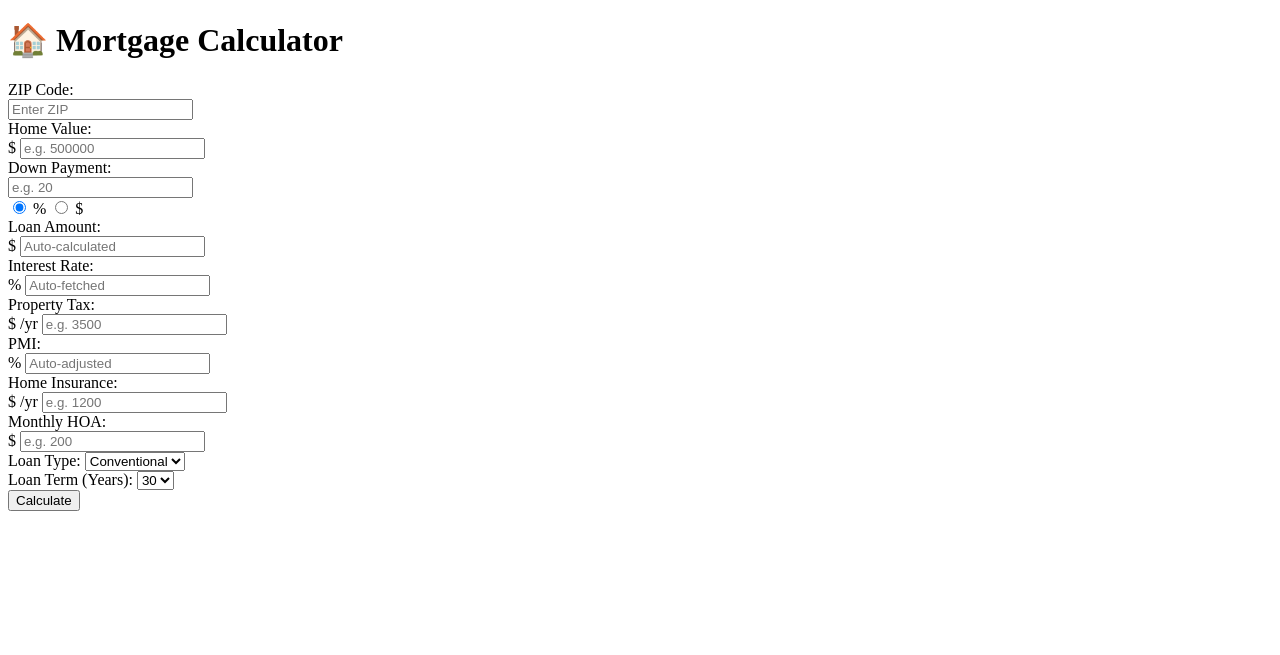
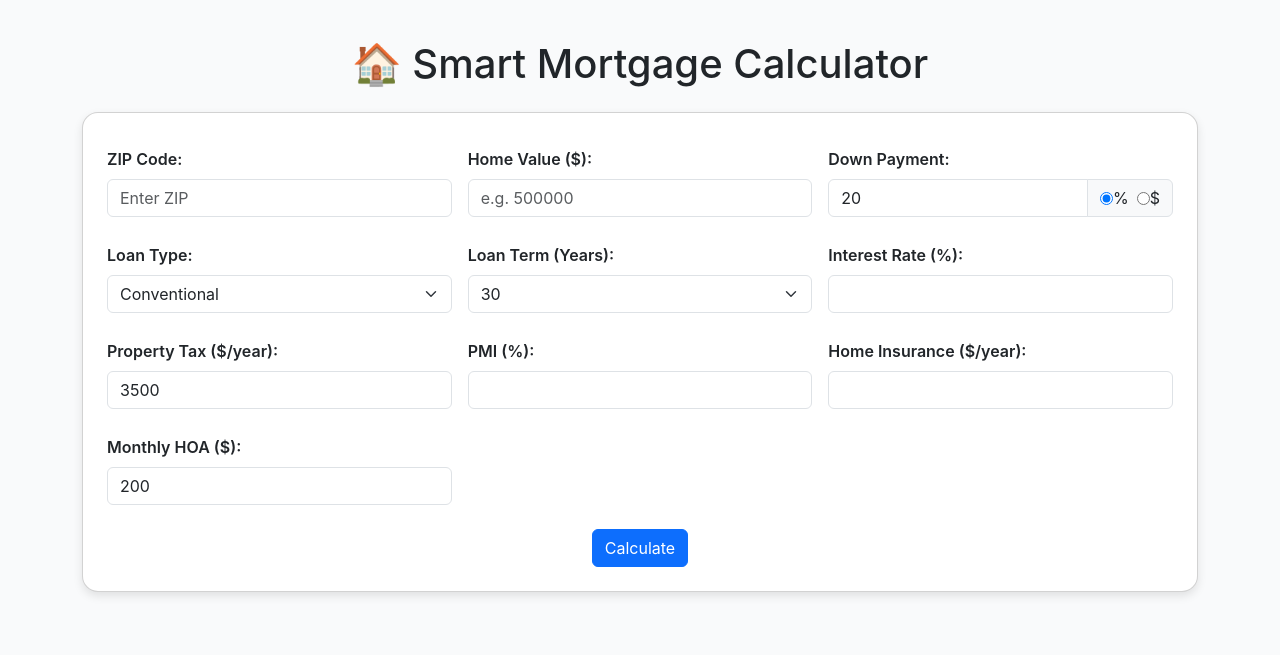
Before and after one commit to sandeepvlab/FinanceToolsHub, a Flask app: page / in a window 1280 px wide. Shown: the top 655 px of the page. Run offline with Flask 3, Linux system fonts and the light colour scheme.

Commit message:
Update index.html

```diff
--- a/templates/index.html
+++ b/templates/index.html
@@ -1,134 +1,220 @@
 <!DOCTYPE html>
 <html lang="en">
 <head>
-  <meta charset="UTF-8" />
-  <meta name="viewport" content="width=device-width, initial-scale=1.0" />
-  <title>🏠 Mortgage Calculator</title>
-  <link rel="stylesheet" href="{{ url_for('static', filename='style.css') }}">
+  <meta charset="UTF-8">
+  <title>Smart Mortgage Calculator</title>
   <script src="https://cdn.jsdelivr.net/npm/chart.js"></script>
+  <link href="https://cdn.jsdelivr.net/npm/bootstrap@5.3.3/dist/css/bootstrap.min.css" rel="stylesheet">
+  <style>
+    body {
+      background: #f9fafb;
+      font-family: 'Inter', sans-serif;
+      padding: 40px;
+    }
+    .card {
+      border-radius: 16px;
+      box-shadow: 0 4px 10px rgba(0,0,0,0.1);
+    }
+    .form-label {
+      font-weight: 600;
+      margin-top: 10px;
+    }
+    .result-box {
+      background: #fff;
+      border-radius: 12px;
+      padding: 25px;
+      box-shadow: 0 2px 6px rgba(0,0,0,0.08);
+      margin-top: 30px;
+    }
+    .result-flex {
+      display: flex;
+      justify-content: space-between;
+      align-items: flex-start;
+      flex-wrap: wrap;
+      gap: 30px;
+    }
+    .chart-container {
+      flex: 1;
+      min-width: 280px;
+      max-width: 350px;
+    }
+    .summary-container {
+      flex: 1;
+      min-width: 280px;
+    }
+    canvas {
+      width: 100% !important;
+      height: auto !important;
+    }
+  </style>
 </head>
-
 <body>
   <div class="container">
-    <h1>🏠 Mortgage Calculator</h1>
+    <h1 class="mb-4 text-center">🏠 Smart Mortgage Calculator</h1>
 
-    <form id="mortgageForm">
-      <div class="form-group">
-        <label for="zipcode">ZIP Code:</label>
-        <div class="input-with-symbol">
-          <input type="text" id="zipcode" name="zipcode" placeholder="Enter ZIP">
-        </div>
+    <div class="card p-4 mb-4">
+      <div class="row g-3">
+        <div class="col-md-4">
+          <label class="form-label">ZIP Code:</label>
+          <input id="zipcode" class="form-control" placeholder="Enter ZIP" onchange="updateRate()" />
         </div>
 
-      <div class="form-group">
-        <label for="home_value">Home Value:</label>
-        <div class="input-with-symbol">
-          <span>$</span>
-          <input type="number" id="home_value" name="home_value" placeholder="e.g. 500000">
-        </div>
+        <div class="col-md-4">
+          <label class="form-label">Home Value ($):</label>
+          <input id="home_value" type="number" class="form-control" placeholder="e.g. 500000" />
         </div>
 
-      <div class="form-group">
-        <label for="down_payment">Down Payment:</label>
-        <div class="input-with-symbol">
-          <input type="number" id="down_payment" name="down_payment" placeholder="e.g. 20">
-          <div class="radio-group">
-            <label><input type="radio" name="dp_type" value="%" checked> %</label>
-            <label><input type="radio" name="dp_type" value="$"> $</label>
+        <div class="col-md-4">
+          <label class="form-label">Down Payment:</label>
+          <div class="input-group">
+            <input id="down_payment" type="number" class="form-control" value="20" />
+            <div class="input-group-text">
+              <input type="radio" name="dp_type" value="%" checked> %
+              <input type="radio" name="dp_type" value="$" class="ms-2"> $
             </div>
           </div>
         </div>
 
-      <div class="form-group">
-        <label for="loan_amount">Loan Amount:</label>
-        <div class="input-with-symbol">
-          <span>$</span>
-          <input type="text" id="loan_amount" readonly placeholder="Auto-calculated">
-        </div>
-      </div>
-
-      <div class="form-group">
-        <label for="interest_rate">Interest Rate:</label>
-        <div class="input-with-symbol">
-          <span>%</span>
-          <input type="text" id="interest_rate" readonly placeholder="Auto-fetched">
-        </div>
-      </div>
-
-      <div class="form-group">
-        <label for="property_tax">Property Tax:</label>
-        <div class="input-with-symbol">
-          <span>$ /yr</span>
-          <input type="number" id="property_tax" name="property_tax" placeholder="e.g. 3500">
-        </div>
-      </div>
-
-      <div class="form-group">
-        <label for="pmi">PMI:</label>
-        <div class="input-with-symbol">
-          <span>%</span>
-          <input type="text" id="pmi" name="pmi" readonly placeholder="Auto-adjusted">
-        </div>
-      </div>
-
-      <div class="form-group">
-        <label for="home_ins">Home Insurance:</label>
-        <div class="input-with-symbol">
-          <span>$ /yr</span>
-          <input type="number" id="home_ins" name="home_ins" placeholder="e.g. 1200">
-        </div>
-      </div>
-
-      <div class="form-group">
-        <label for="hoa">Monthly HOA:</label>
-        <div class="input-with-symbol">
-          <span>$</span>
-          <input type="number" id="hoa" name="hoa" placeholder="e.g. 200">
-        </div>
-      </div>
-
-      <div class="form-group">
-        <label for="loan_type">Loan Type:</label>
-        <select id="loan_type" name="loan_type">
+        <div class="col-md-4">
+          <label class="form-label">Loan Type:</label>
+          <select id="loan_type" class="form-select" onchange="updateLoanTerms()">
             <option value="Conventional">Conventional</option>
             <option value="ARM">ARM</option>
           </select>
         </div>
 
-      <div class="form-group">
-        <label for="loan_term">Loan Term (Years):</label>
-        <select id="loan_term" name="loan_term">
-          <option value="30">30</option>
-          <option value="20">20</option>
-          <option value="15">15</option>
-          <option value="10">10</option>
+        <div class="col-md-4">
+          <label class="form-label">Loan Term (Years):</label>
+          <select id="loan_term" class="form-select" onchange="updateRate()">
+            <option>30</option>
+            <option>20</option>
+            <option>15</option>
+            <option>10</option>
           </select>
         </div>
 
-      <button type="submit">Calculate</button>
-    </form>
-
-    <!-- ===== Result Section (New Layout) ===== -->
-    <div id="results" class="result-section" style="display:none;">
-      <h3>💰 Mortgage Summary</h3>
-      <div class="result-grid">
-        <div class="chart-container">
-          <canvas id="resultChart"></canvas>
+        <div class="col-md-4">
+          <label class="form-label">Interest Rate (%):</label>
+          <input id="interest_rate" class="form-control" readonly />
         </div>
 
-        <div class="summary-box">
-          <p><strong>ZIP Code:</strong> <span id="r_zipcode"></span></p>
-          <p><strong>Home Value:</strong> $<span id="r_home_value"></span></p>
-          <p><strong>Down Payment:</strong> $<span id="r_down_payment"></span> (<span id="r_down_percent"></span>%)</p>
-          <p><strong>Loan Amount:</strong> $<span id="r_loan_amount"></span></p>
-          <p><strong>Interest Rate:</strong> <span id="r_interest_rate"></span>%</p>
-          <p><strong>PMI:</strong> <span id="r_pmi"></span>%</p>
-          <p><strong>Monthly Payment:</strong> <strong style="color:#2b4c7e;">$<span id="r_monthly_payment"></span></strong></p>
+        <div class="col-md-4">
+          <label class="form-label">Property Tax ($/year):</label>
+          <input id="property_tax" type="number" class="form-control" value="3500" />
+        </div>
+
+        <div class="col-md-4">
+          <label class="form-label">PMI (%):</label>
+          <input id="pmi" type="number" class="form-control" readonly />
+        </div>
+
+        <div class="col-md-4">
+          <label class="form-label">Home Insurance ($/year):</label>
+          <input id="home_ins" class="form-control" readonly />
+        </div>
+
+        <div class="col-md-4">
+          <label class="form-label">Monthly HOA ($):</label>
+          <input id="hoa" type="number" class="form-control" value="200" />
+        </div>
+      </div>
+
+      <div class="mt-4 text-center">
+        <button class="btn btn-primary" onclick="calculate()">Calculate</button>
+      </div>
+    </div>
+
+    <div id="results" class="result-box" style="display:none;">
+      <h4 class="mb-3">💰 Mortgage Summary</h4>
+      <div class="result-flex">
+        <div class="chart-container">
+          <canvas id="chart"></canvas>
+        </div>
+        <div class="summary-container">
+          <p><strong>Loan Amount:</strong> $<span id="loan_amount"></span></p>
+          <p><strong>Interest Rate:</strong> <span id="int_rate"></span>%</p>
+          <p><strong>PMI:</strong> <span id="pmi_rate"></span>%</p>
+          <p><strong>Home Insurance:</strong> $<span id="ins_val"></span></p>
+          <p><strong>Monthly Payment:</strong> <strong class="text-primary">$<span id="monthly_payment"></span></strong></p>
         </div>
       </div>
     </div>
   </div>
 
-  <script src="{{ url_for('static', filename='script.js') }}"></script>
+  <script>
+    let chart = null;
+
+    async function updateRate() {
+      const type = document.getElementById("loan_type").value;
+      const term = document.getElementById("loan_term").value;
+      const zip = document.getElementById("zipcode").value;
+      const res = await fetch(`/_rate_hint?loan_type=${type}&loan_term=${term}&zipcode=${zip}`);
+      const data = await res.json();
+      document.getElementById("interest_rate").value = data.rate || "";
+    }
+
+    function updateLoanTerms() {
+      const type = document.getElementById("loan_type").value;
+      const termSelect = document.getElementById("loan_term");
+      termSelect.innerHTML = "";
+      const options = type === "Conventional" ? [30,20,15,10] : [3,5,7,10];
+      options.forEach(y => {
+        const opt = document.createElement("option");
+        opt.textContent = y;
+        termSelect.appendChild(opt);
+      });
+      updateRate();
+    }
+
+    async function calculate() {
+      const body = {
+        zipcode: document.getElementById("zipcode").value,
+        home_value: document.getElementById("home_value").value,
+        down_payment_value: document.getElementById("down_payment").value,
+        down_payment_type: document.querySelector("input[name='dp_type']:checked").value,
+        loan_type: document.getElementById("loan_type").value,
+        loan_term: document.getElementById("loan_term").value,
+        property_tax: document.getElementById("property_tax").value,
+        home_ins: document.getElementById("home_ins").value,
+        hoa: document.getElementById("hoa").value
+      };
+      const res = await fetch("/calculate", {
+        method: "POST",
+        headers: {"Content-Type": "application/json"},
+        body: JSON.stringify(body)
+      });
+      const data = await res.json();
+
+      document.getElementById("results").style.display = "block";
+      document.getElementById("loan_amount").textContent = data.loan_amount;
+      document.getElementById("int_rate").textContent = data.interest_rate;
+      document.getElementById("pmi_rate").textContent = data.pmi_percent;
+      document.getElementById("ins_val").textContent = data.chart["Insurance"];
+      document.getElementById("monthly_payment").textContent = data.monthly_total;
+
+      // PIE CHART DATA
+      const chartData = Object.values(data.chart);
+      const chartLabels = Object.keys(data.chart);
+
+      if (chart) chart.destroy();
+      chart = new Chart(document.getElementById("chart"), {
+        type: 'pie',
+        data: {
+          labels: chartLabels,
+          datasets: [{
+            data: chartData,
+            backgroundColor: ['#4e79a7', '#f28e2b', '#e15759', '#76b7b2', '#59a14f']
+          }]
+        },
+        options: {
+          plugins: {
+            legend: {
+              position: 'bottom'
+            }
+          }
+        }
+      });
+    }
+  </script>
 </body>
 </html>
```
Lines whose indentation alone changed are shown as unchanged.
